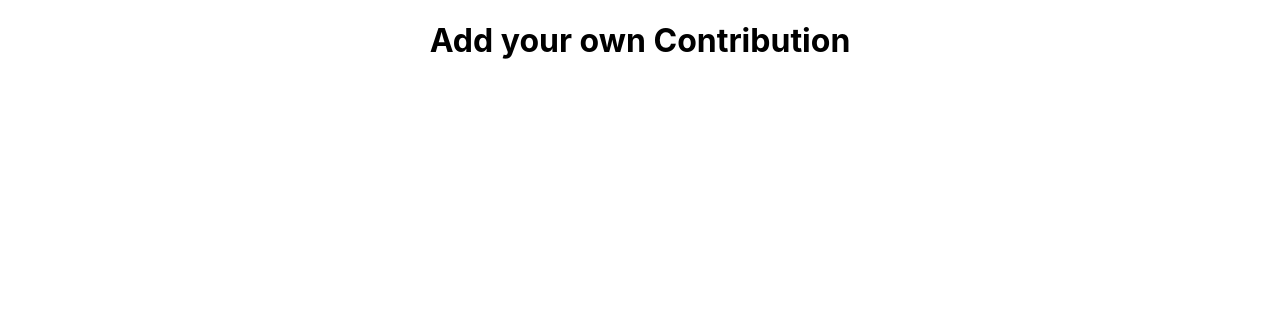
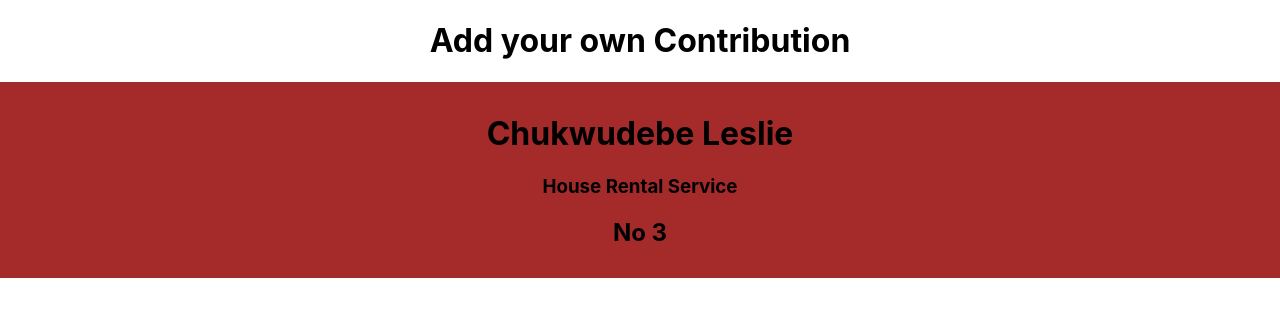
Before and after one commit to Aneal250/Weekly_Task_9, a React (Create React App) app: page / in a window 1280 px wide. Shown: the top 316 px of the page. Built offline with nearby package versions, Linux system fonts and the light colour scheme.

Commit message:
my files

```diff
--- a/src/App.js
+++ b/src/App.js
@@ -1,10 +1,12 @@
 import logo from './logo.svg';
 import './App.css';
+import Chukwudebe from './Component/Chukwudebe';
 
 function App() {
   return (
     <div className="App">
       <h1>Add your own Contribution</h1>
+      <Chukwudebe />
     </div>
   );
 }
--- /dev/null
+++ b/src/Component/Chukwudebe.js
@@ -0,0 +1,15 @@
+import React from 'react'
+
+export default function Chukwudebe() {
+    const Name = 'Chukwudebe Leslie'
+    const projectGroup = 'House Rental Service'
+    const seatNumber = 'No 3'
+
+    return (
+        <div className="Chukwudebe">
+            <h1>{Name}</h1>
+            <h3>{projectGroup}</h3>
+            <h2>{ seatNumber}</h2>
+        </div>
+    )
+}
--- a/src/index.css
+++ b/src/index.css
@@ -11,3 +11,13 @@ code {
   font-family: source-code-pro, Menlo, Monaco, Consolas, 'Courier New',
     monospace;
 }
+
+.Chukwudebe{
+  padding: 11px 15px;
+  margin: 20px 0;
+  background-color: brown;
+}
+
+.Chukwudebe h1,h2,h3{
+  color: black;
+}
```
Also changed, not shown: src/App.css (line endings or trailing spaces), src/index.js (line endings or trailing spaces), src/reportWebVitals.js (line endings or trailing spaces), src/setupTests.js (line endings or trailing spaces), 1 other file (tests, documents, lock files or other folders).
